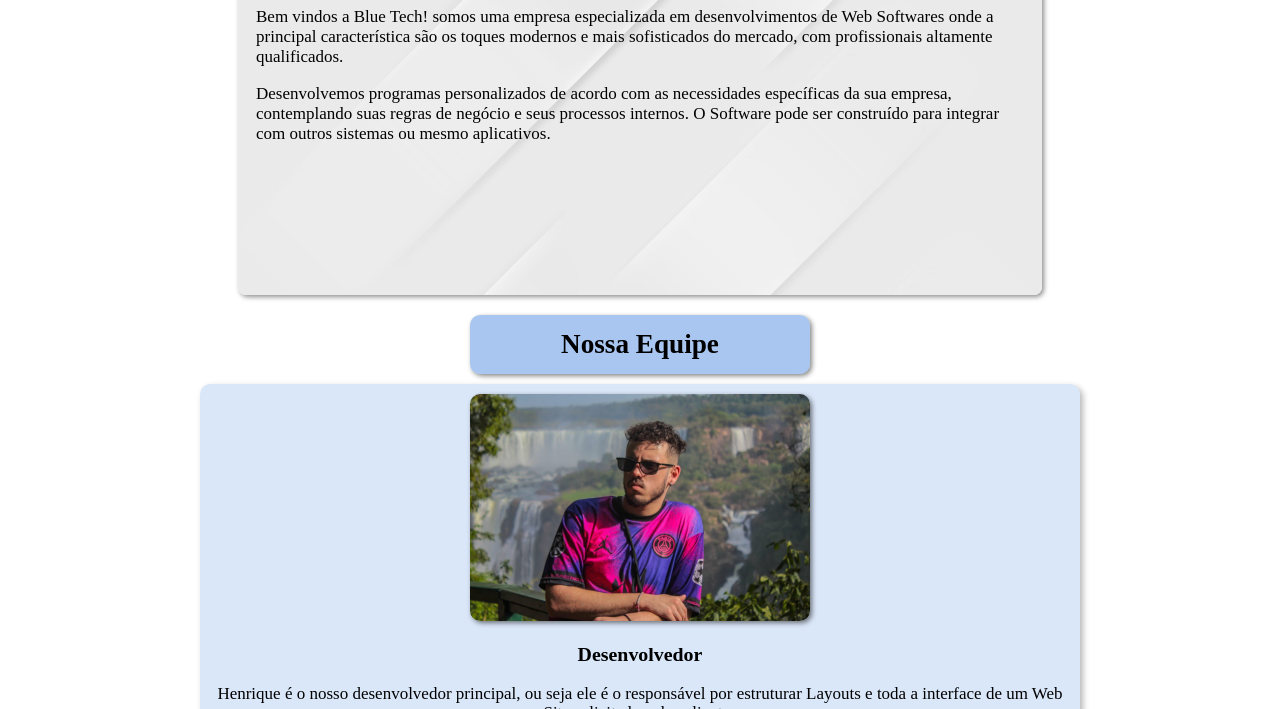
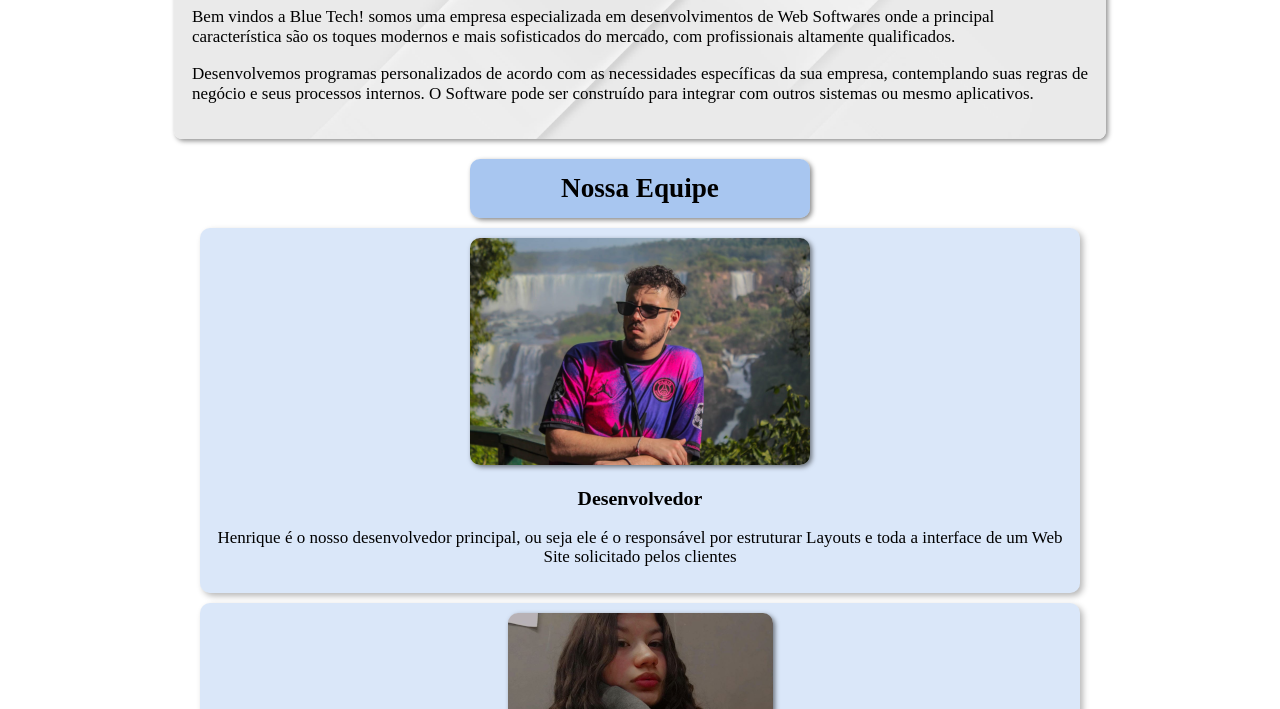
Before and after one commit to Henrique0722/projeto-blue, a plain HTML site: page index.html in a window 1280 px wide. Shown: the part 391-1100 px from the top of the page. Drawn offline with Linux system fonts and the light colour scheme.

Commit message:
Update style.css

```diff
--- a/estilos/style.css
+++ b/estilos/style.css
@@ -51,9 +51,8 @@ menu a:hover{
 
 main{
     background-image: url(../imagens/wallpaper006.jpg);
-    height: 350px;
     background-size: cover;
-    width: 60vw;
+    width: 70vw;
     margin: auto;
     border-radius: 8px;
     padding: 18px;
```
